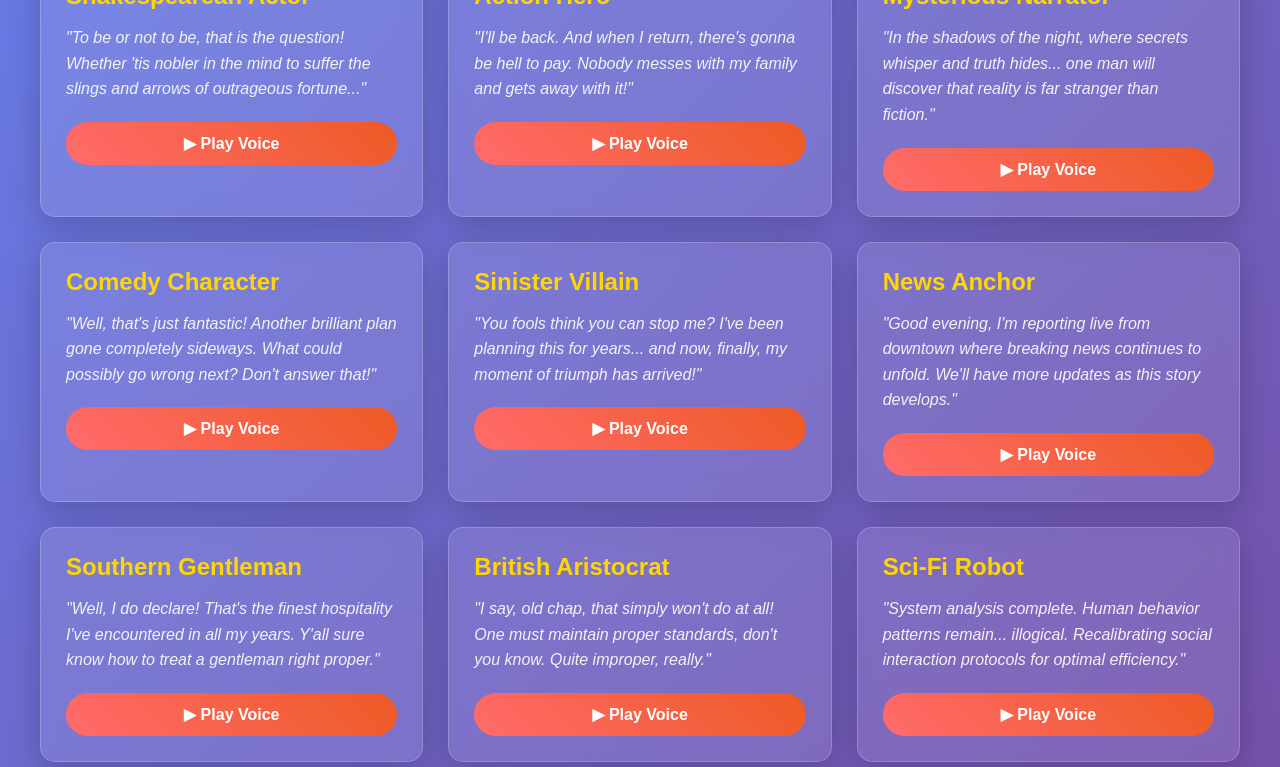
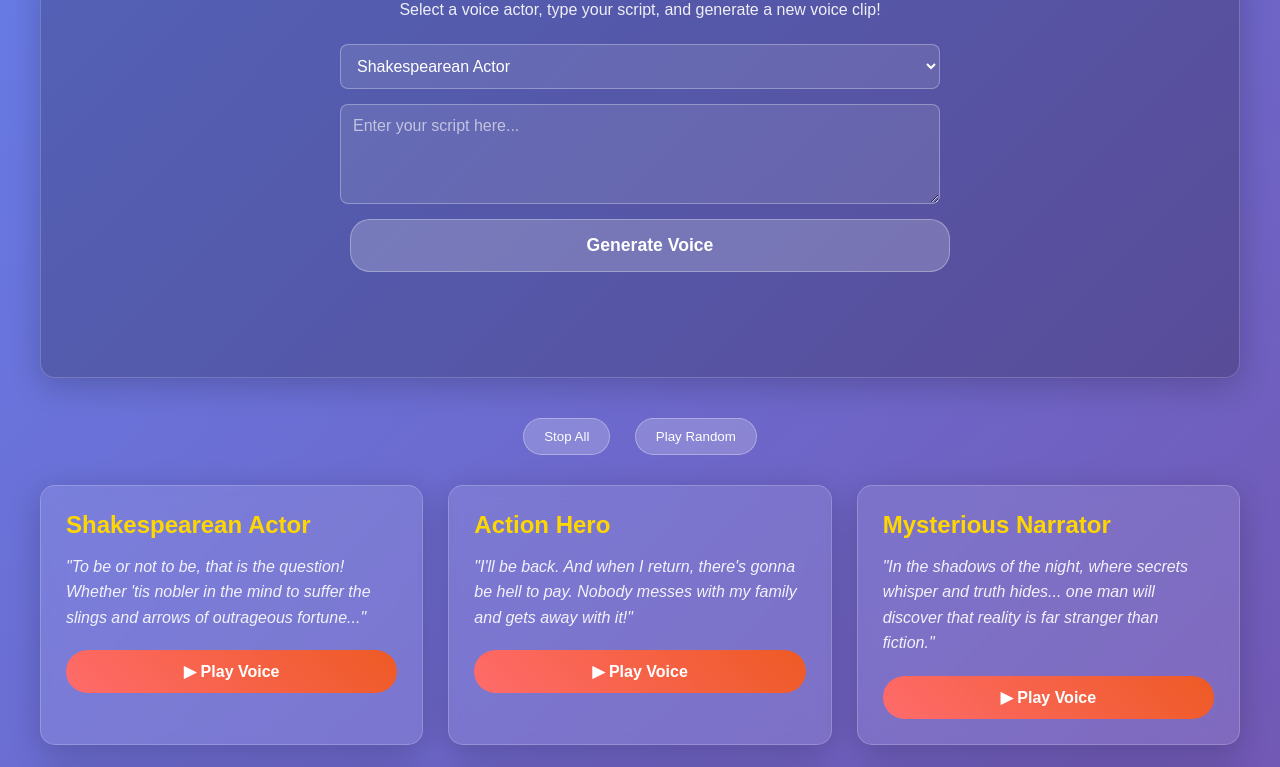
Before and after one commit to websimapi/websim-actor-voice-collection, a plain HTML site: page index.html in a window 1280 px wide. Shown: the part 259-1026 px from the top of the page. Drawn offline with Linux system fonts and the light colour scheme.

Commit message:
v2: Now setup advanced TTS voice cloning that can use our audio files as input for the voice clone you can select a voice actor and type what youd like and click generate to generate the voice clone from the sample

```diff
--- a/index.html
+++ b/index.html
@@ -24,6 +24,97 @@
             font-size: 3rem;
             margin-bottom: 40px;
             text-shadow: 2px 2px 4px rgba(0,0,0,0.3);
+        }
+
+        .tts-container {
+            background: rgba(0, 0, 0, 0.2);
+            border-radius: 15px;
+            padding: 30px;
+            margin-bottom: 40px;
+            text-align: center;
+            border: 1px solid rgba(255, 255, 255, 0.2);
+            box-shadow: 0 8px 32px rgba(0,0,0,0.2);
+        }
+
+        .tts-container h2 {
+            font-size: 2rem;
+            color: #ffd700;
+            margin-bottom: 10px;
+        }
+
+        .tts-container p {
+            margin-bottom: 25px;
+            opacity: 0.9;
+        }
+
+        .tts-controls {
+            display: flex;
+            flex-direction: column;
+            gap: 15px;
+            max-width: 600px;
+            margin: 0 auto;
+        }
+
+        .tts-select, .tts-textarea {
+            width: 100%;
+            padding: 12px;
+            border-radius: 8px;
+            border: 1px solid rgba(255, 255, 255, 0.3);
+            background: rgba(255, 255, 255, 0.1);
+            color: white;
+            font-size: 1rem;
+            font-family: 'Arial', sans-serif;
+            box-sizing: border-box;
+        }
+
+        .tts-select {
+            cursor: pointer;
+        }
+
+        .tts-select option {
+            background: #3c2a4d;
+            color: white;
+        }
+
+        .tts-textarea {
+            resize: vertical;
+            min-height: 100px;
+        }
+
+        .tts-textarea::placeholder {
+            color: rgba(255, 255, 255, 0.6);
+        }
+
+        .tts-generate-button {
+            width: 100%;
+            padding: 15px 20px !important;
+            font-size: 1.1rem;
+            font-weight: bold;
+            background: linear-gradient(45deg, #ff6b6b, #ee5a24);
+        }
+
+        .tts-generate-button:hover {
+            background: linear-gradient(45deg, #ee5a24, #ff6b6b) !important;
+        }
+
+        .tts-generate-button:disabled {
+            background: #999 !important;
+            cursor: not-allowed;
+            opacity: 0.7;
+            transform: none !important;
+        }
+
+        .tts-output {
+            margin-top: 25px;
+            min-height: 50px;
+            display: flex;
+            justify-content: center;
+            align-items: center;
+        }
+
+        .tts-output audio {
+            width: 100%;
+            max-width: 600px;
         }
 
         .voices-grid {
@@ -112,6 +203,17 @@
 <body>
     <div class="container">
         <h1>🎭 Actor Voice Collection</h1>
+
+        <div class="tts-container">
+            <h2>🎙️ Advanced TTS Voice Cloning</h2>
+            <p>Select a voice actor, type your script, and generate a new voice clip!</p>
+            <div class="tts-controls">
+                <select id="voice-selector" class="tts-select"></select>
+                <textarea id="tts-input" class="tts-textarea" placeholder="Enter your script here..."></textarea>
+                <button id="generate-tts-button" class="control-button tts-generate-button">Generate Voice</button>
+            </div>
+            <div id="tts-output" class="tts-output"></div>
+        </div>
 
         <div class="controls">
             <button class="control-button" onclick="stopAll()">Stop All</button>
@@ -246,8 +348,67 @@
             playVoice(voices[randomIndex].file, buttons[randomIndex]);
         }
 
+        function populateVoiceSelector() {
+            const selector = document.getElementById('voice-selector');
+            voices.forEach(voice => {
+                const option = document.createElement('option');
+                option.value = voice.file;
+                option.textContent = voice.title;
+                selector.appendChild(option);
+            });
+        }
+
+        async function handleGenerateTTS() {
+            const selector = document.getElementById('voice-selector');
+            const input = document.getElementById('tts-input');
+            const button = document.getElementById('generate-tts-button');
+            const outputContainer = document.getElementById('tts-output');
+
+            const voiceSample = selector.value;
+            const textToSpeak = input.value.trim();
+
+            if (!textToSpeak) {
+                alert("Please enter some text to generate audio.");
+                return;
+            }
+
+            button.disabled = true;
+            button.textContent = 'Generating...';
+            outputContainer.innerHTML = '<p>Cloning voice and generating audio, please wait...</p>';
+
+            // Stop any currently playing sample audio to prevent resource conflicts
+            stopAll();
+
+            try {
+                const result = await websim.textToSpeech({
+                    text: textToSpeak,
+                    voice_sample: voiceSample,
+                });
+
+                outputContainer.innerHTML = ''; // Clear loading message
+                const audioEl = document.createElement('audio');
+                audioEl.controls = true;
+                audioEl.src = result.url;
+                audioEl.autoplay = true;
+                outputContainer.appendChild(audioEl);
+
+            } catch (error) {
+                console.error("TTS Generation Error:", error);
+                outputContainer.innerHTML = `<p style="color: #ff6b6b;">Sorry, there was an error generating the voice. Please try again.</p>`;
+            } finally {
+                button.disabled = false;
+                button.textContent = 'Generate Voice';
+            }
+        }
+
+        function init() {
+            document.getElementById('voicesGrid').innerHTML = voices.map(createVoiceCard).join('');
+            populateVoiceSelector();
+            document.getElementById('generate-tts-button').addEventListener('click', handleGenerateTTS);
+        }
+
         // Initialize the page
-        document.getElementById('voicesGrid').innerHTML = voices.map(createVoiceCard).join('');
+        init();
     </script>
 <script defer src="https://static.cloudflareinsights.com/beacon.min.js/v8c78df7c7c0f484497ecbca7046644da1771523124516" integrity="sha512-8DS7rgIrAmghBFwoOTujcf6D9rXvH8xm8JQ1Ja01h9QX8EzXldiszufYa4IFfKdLUKTTrnSFXLDkUEOTrZQ8Qg==" data-cf-beacon='{"version":"2024.11.0","token":"4c6229722a6346bc8eb5cb0e5eae5d41","server_timing":{"name":{"cfCacheStatus":true,"cfEdge":true,"cfExtPri":true,"cfL4":true,"cfOrigin":true,"cfSpeedBrain":true},"location_startswith":null}}' crossorigin="anonymous"></script>
 </body>
```
